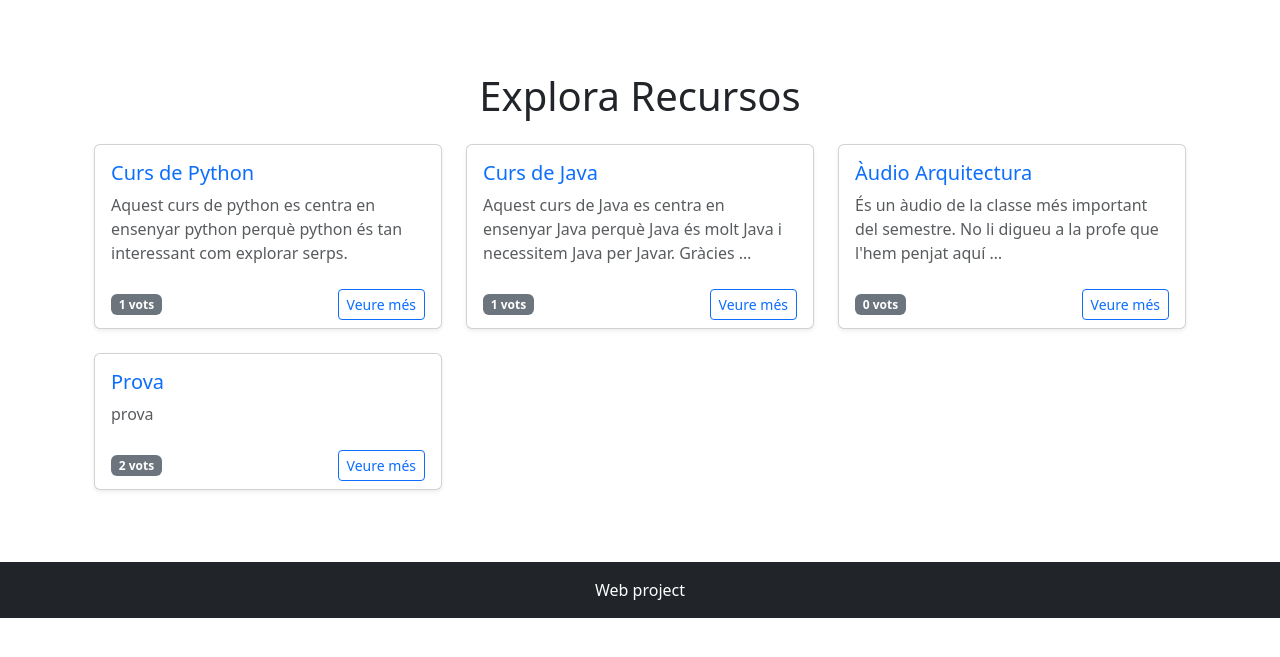
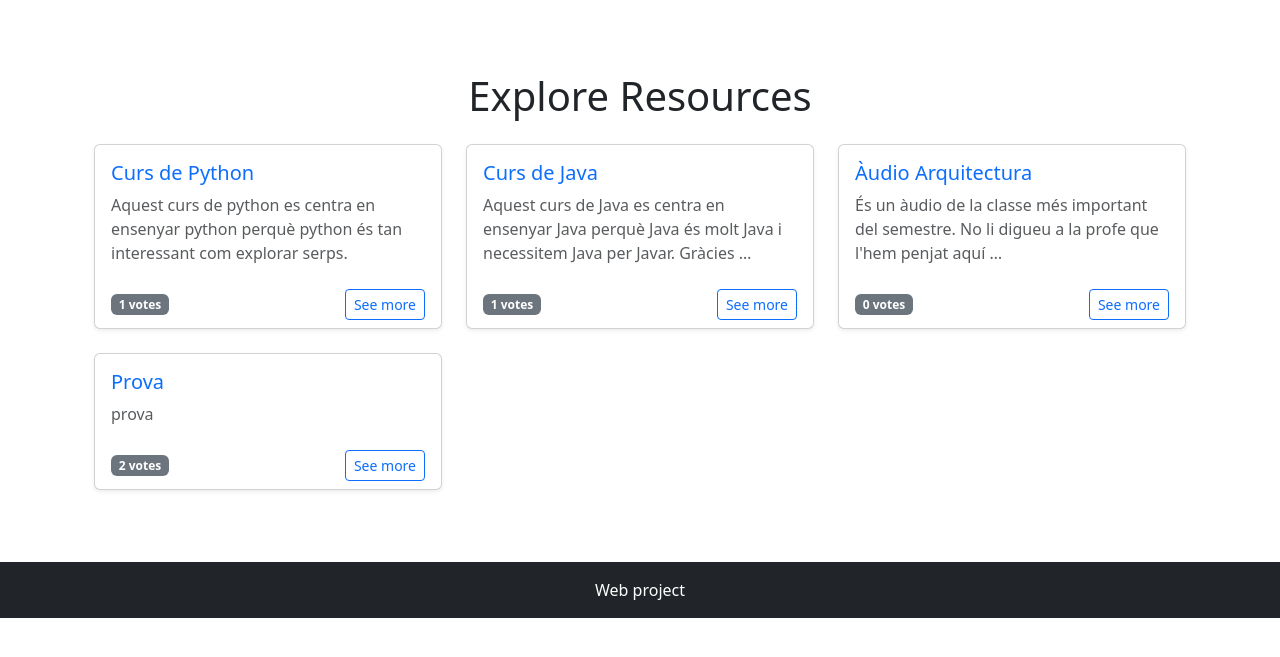
Before and after one commit to eem-3/web-project, a Django app: template templates/components/home.html in a window 1280 px wide. Shown: the part 56-713 px from the top of the page. Run offline with Django 5.2, Linux system fonts and the light colour scheme; the template is opened without the code that fills it: values that come from a table or form of the project are taken from there, others are empty; data comes from the database, SQL or seed files in the repository; both versions use the stored data as it was after the commit.

Commit message:
Petits canvis

```diff
--- a/templates/components/home.html
+++ b/templates/components/home.html
@@ -9,7 +9,7 @@
     {% extends 'base.html' %} {% block content %}
 
     <div class="container py-5">
-        <h1 class="mb-4 text-center">Explora Recursos</h1>
+        <h1 class="mb-4 text-center">Explore Resources</h1>
 
         <div class="row row-cols-1 row-cols-md-3 g-4">
 
@@ -21,8 +21,8 @@
                             <p class="card-text text-muted">{{ entity.description|truncatewords:20 }}</p>
                         </div>
                         <div class="card-footer bg-transparent border-top-0 d-flex justify-content-between align-items-center">
-                            <span class="badge bg-secondary">{{ entity.up_votes }} vots</span>
-                            <a href="#" class="btn btn-sm btn-outline-primary">Veure més</a>
+                            <span class="badge bg-secondary">{{ entity.up_votes }} votes</span>
+                            <a href="#" class="btn btn-sm btn-outline-primary">See more</a>
                         </div>
                     </div>
                 </div>
@@ -30,7 +30,7 @@
                 {% empty %}
 
                 <div class="col-12">
-                    <p class="text-center">Encara no s'ha pujat cap contingut.</p>
+                    <p class="text-center">No content has been uploaded yet.</p>
                 </div>
             {% endfor %}
         </div>
--- a/templates/registration/login.html
+++ b/templates/registration/login.html
@@ -35,8 +35,6 @@
             Don't have an account? <a href="{% url 'signup' %}">Sign up here</a>
         </p>
 
-        <b>Estic modificant la template</b>
-
     </div>
 </div>
 {% endblock %}
```
Also changed, not shown: db.sqlite3.
